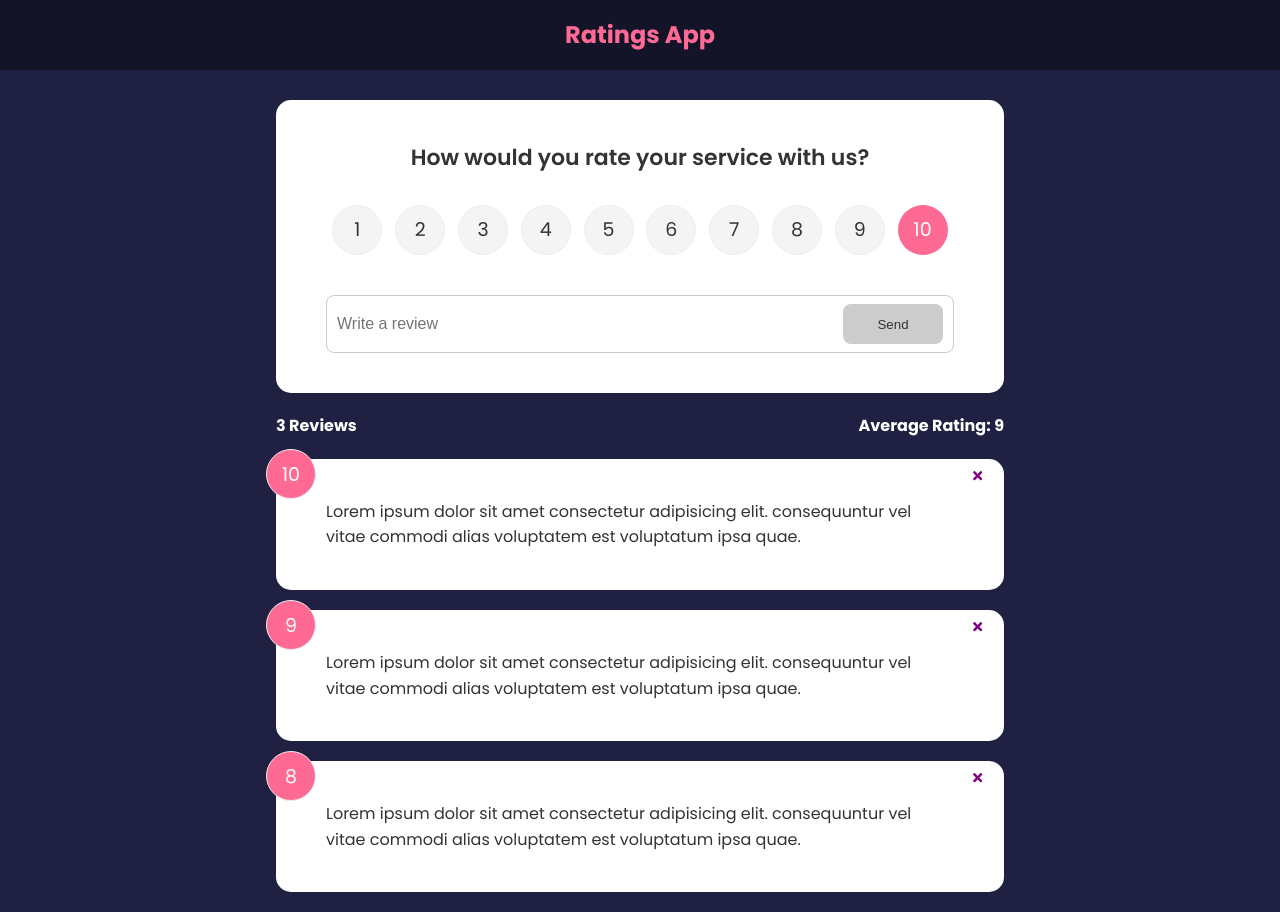
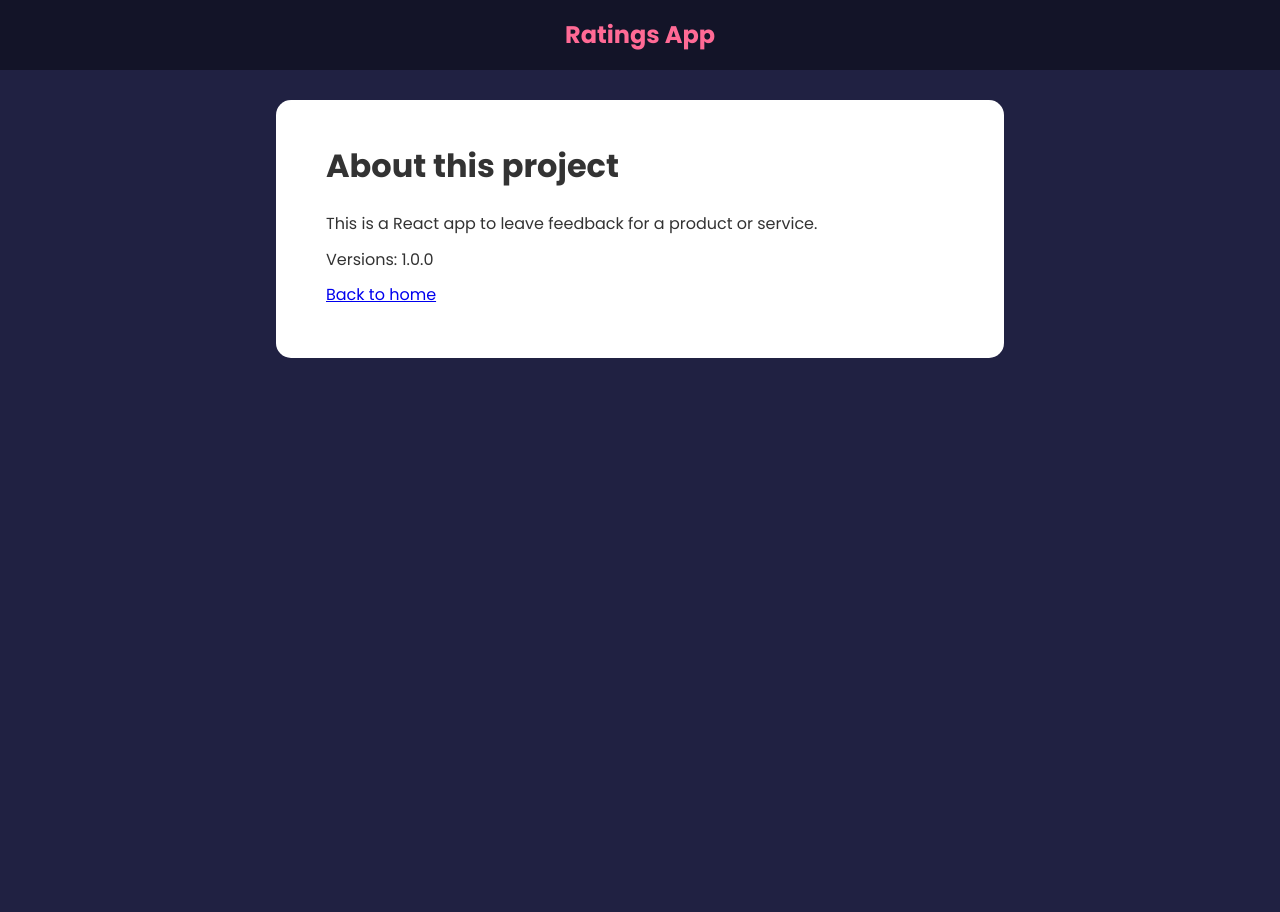
Before and after one commit to MarkCondello/RatingsApp, a React (Create React App) app: page /about in a window 1280 px wide. After the commit the page ends 800 px from the top, so only its background shows below. Built offline with nearby package versions, Linux system fonts and the light colour scheme.

Commit message:
added routes with v5.2.1 router

```diff
--- a/package.json
+++ b/package.json
@@ -9,6 +9,7 @@
     "react": "^17.0.2",
     "react-dom": "^17.0.2",
     "react-icons": "^4.3.1",
+    "react-router-dom": "^5.2.1",
     "react-scripts": "5.0.0",
     "web-vitals": "^2.1.2"
   },
--- a/src/App.js
+++ b/src/App.js
@@ -1,5 +1,8 @@
 import { v4 as uuidv4} from 'uuid'
 import { useState } from 'react'
+import { BrowserRouter as Router , Route } from 'react-router-dom'
+
+import About from './pages/About'
 import FeedbackData from './data/Feedbackdata'
 import Header from './components/Header'
 import FeedbackList from './components/FeedbackList'
@@ -20,17 +23,20 @@
     setFeedback([newFeedback, ...feedback] )
   })
   return (
-  <>
+  <Router>
     <Header text='Ratings App' />
     <div className="container">
+      <Route exact path='/'>
         <FeedbackForm handleAdd={addFeedback}/>
         <FeedbackStats feedback={feedback} />
         <FeedbackList
           feedback={feedback}
           handleDelete={deleteFeedback}
           />
+      </Route>
+      <Route path='/about' component={About} />
       </div>
-   </>
+   </Router>
   )
 }
 
--- /dev/null
+++ b/src/pages/About.jsx
@@ -0,0 +1,17 @@
+import Card from '../components/shared/Card'
+function About() {
+  return (
+    <Card>
+      <div className="about">
+        <h1>About this project</h1>
+        <p>This is a React app to leave feedback for a product or service.</p>
+        <p>Versions: 1.0.0</p>
+        <p>
+          <a href="/">Back to home</a>
+        </p>
+      </div>
+     </Card>
+  )
+}
+
+export default About
```
Also changed, not shown: 1 other file (tests, documents, lock files or other folders). Lines whose indentation alone changed are shown as unchanged.
